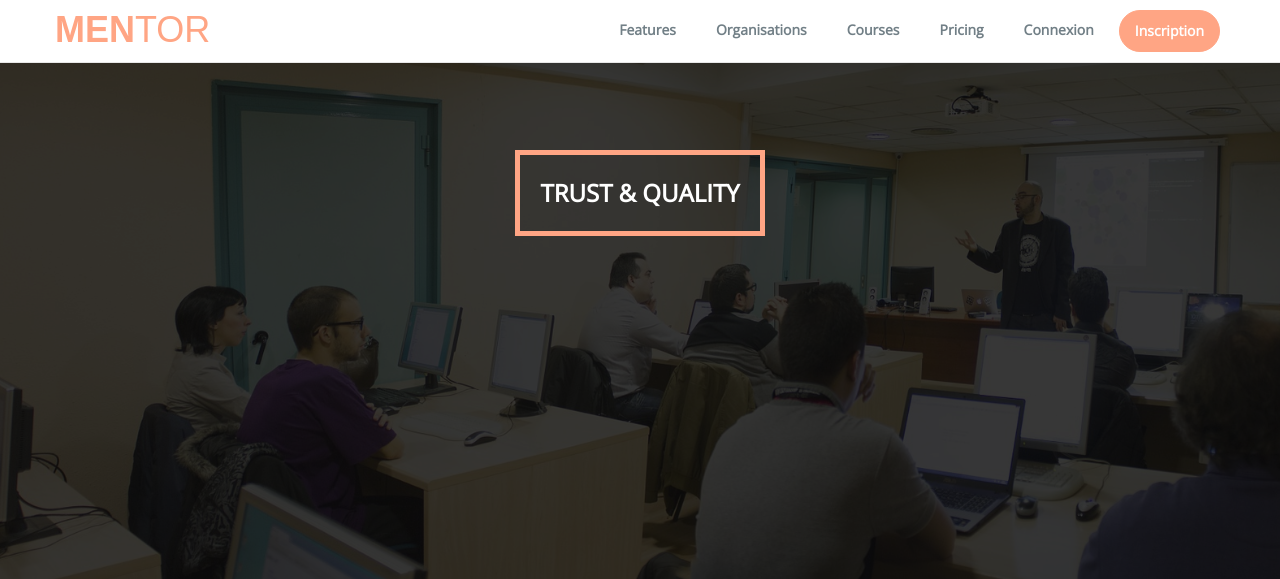
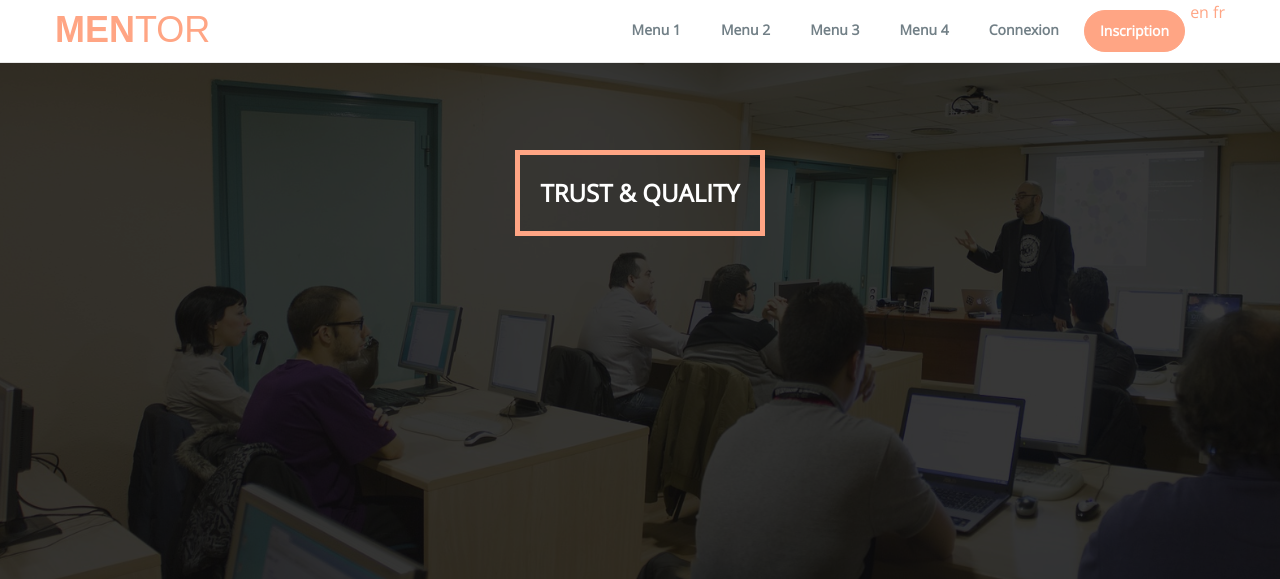
Before and after one commit to jonathancaron/bootstrap, a PHP site: page /index.php in a window 1280 px wide. Shown: the top 579 px of the page. Run offline with PHP 8.4, Linux system fonts and the light colour scheme; some libraries are stand-ins or nearby versions; some web fonts are replaced.

Commit message:
bootstrap 1.1.4 - finalisation insertion json

```diff
--- a/includes/navbar.php
+++ b/includes/navbar.php
@@ -1,4 +1,4 @@
-<?php include('./assets/requires/dblog.php'); ?>
+<?php //include('./assets/requires/dblog.php'); ?>
 <link href="http://designers.hubspot.com/hs-fs/hub/327485/file-2054199286-css/font-awesome.css" rel="stylesheet">
 <link rel="stylesheet" type="text/css" href="css/inc/next.css">
 
@@ -6,14 +6,14 @@
 <?php
 $lang = $fr_class = $en_class = '';
 /* Récupération de la langue dans la chaîne get */
-$lang = (isset($_GET['lang']) && file_exists('lang/'.$_GET['lang'].'.json')) ? $_GET['lang'] : 'fr';
+$lang = (isset($_GET['lang']) && file_exists('./json/'.$_GET['lang'].'.json')) ? $_GET['lang'] : 'fr';
 /* Définition de la class pour les liens de langue */
-if ($lang == 'inscription')
+if ($lang == 'fr')
     $fr_class = ' class="active"';
 else
     $en_class = ' class="active"';
 /* Récupération du contenu du fichier .json */
-$contenu_fichier_json = file_get_contents('lang/'.$lang.'.json');
+$contenu_fichier_json = file_get_contents('./json/'.$lang.'.json');
 /* Les données sont récupérées sous forme de tableau (true) */
 $tr = json_decode($contenu_fichier_json, true);
 ?>
@@ -27,16 +27,17 @@ $tr = json_decode($contenu_fichier_json, true);
       <span class="icon-bar"></span>
       <span class="icon-bar"></span>
     </button>
-    <a class="navbar-brand" href="index.php">Men<span>tor</span></a>
+    <a class="navbar-brand" href="index.php"><?php echo $tr['titre_1'] ?><span><?php echo $tr['titre_2'] ?></span></a>
     </div>
     <div class="collapse navbar-collapse" id="myNavbar">
     <ul class="nav navbar-nav navbar-right">
-      <li><a href="#feature">Features</a></li>
-      <li><a href="#organisations">Organisations</a></li>
-      <li><a href="#courses">Courses</a></li>
-      <li><a href="#pricing">Pricing</a></li>
-      <li><a href="#" data-target="#login" data-toggle="modal">Connexion</a></li>
-      <li class="btn-trial"><a href="#" data-target="#register" data-toggle="modal">Inscription</a></li>
+      <li><a href="#feature"><?php echo $tr['categorie_1'] ?></a></li>
+      <li><a href="#organisations"><?php echo $tr['categorie_2'] ?></a></li>
+      <li><a href="#courses"><?php echo $tr['categorie_3'] ?></a></li>
+      <li><a href="#pricing"><?php echo $tr['categorie_4'] ?></a></li>
+      <li><a href="#" data-target="#login" data-toggle="modal"><?php echo $tr['categorie_log'] ?></a></li>
+      <li class="btn-trial"><a href="#" data-target="#register" data-toggle="modal"><?php echo $tr['categorie_reg'] ?></a></li>
+      <li><nav><a<?php echo $en_class ?> href="?lang=en">en</a> <a<?php echo $fr_class ?> href="?lang=fr">fr</a></nav></li>
     </ul>
     </div>
   </div>
@@ -50,12 +51,12 @@ $tr = json_decode($contenu_fichier_json, true);
     <div class="modal-content">
       <div class="modal-header">
         <button type="button" class="close" data-dismiss="modal">&times;</button>
-        <h4 class="modal-title text-center form-title">Connexion</h4>
+        <h4 class="modal-title text-center form-title"><?php echo $tr['categorie_log'] ?></h4>
       </div>
       <div class="modal-body padtrbl">
 
         <div class="login-box-body">
-          <p class="login-box-msg">Connexion au panel utilisateur</p>
+          <p class="login-box-msg"><?php echo $tr['log1'] ?></p>
           <div class="form-group">
             <form name="connexion" id="loginForm" action="profil.php" method="post">
                          <div class="form-group has-feedback"> <!----- username -------------->
@@ -101,12 +102,12 @@ $tr = json_decode($contenu_fichier_json, true);
         <div class="modal-content">
           <div class="modal-header">
             <button type="button" class="close" data-dismiss="modal">&times;</button>
-            <h4 class="modal-title text-center form-title">Inscription</h4>
+            <h4 class="modal-title text-center form-title"><?php echo $tr['categorie_reg'] ?></h4>
           </div>
           <div class="modal-body padtrbl">
 
             <div class="login-box-body">
-              <p class="login-box-msg">Une fois inscrit, vous pourrez modifier votre espace personnel et commencer à postuler pour des jobs étudiants et/ou des missions.</p>
+              <p class="login-box-msg"><?php echo $tr['reg1'] ?></p>
               <div class="form-group">
                 <form name="connexion" id="loginForm" action="profil.php" method="post">
 
--- a/index.php
+++ b/index.php
@@ -4,7 +4,7 @@
     <?php include('./requires/header.php'); ?>
   </head>
   <body>
-    <?php include('./requires/dblog.php'); ?>
+    <?php //include('./requires/dblog.php'); ?>
     <?php  include('./includes/navbar.php'); ?>
 
     <!--Banner-->
--- a/json/fr.json
+++ b/json/fr.json
@@ -0,0 +1,26 @@
+{
+  "titre_1":"Men",
+    "titre_2":"Tor",
+  "categorie_1":"Menu 1",
+    "categorie_2":"Menu 2",
+      "categorie_3":"Menu 3",
+        "categorie_4":"Menu 4",
+          "categorie_5":"Menu 5",
+            "categorie_log":"Connexion",
+              "categorie_reg":"Inscription",
+    "log1":"Connexion au panel utilisateur",
+    "reg1":"Une fois inscrit, vous pourrez modifier votre espace personnel et commencer à postuler pour des jobs étudiants et/ou des missions.",
+
+    "prof1":"Fiche d'information",
+    "prof2":"Mes messages",
+    "prof3":"De",
+    "prof4":"Titre",
+    "prof5":"Message",
+
+    "prof6":"Infortmations de contact ",
+    "prof7":"<strong>Contactez ce profil dès aujourd'hui !</strong><br>Vérifiez les horaires de contact du destinataire ci-dessous.",
+    "prof8":"Téléphone",
+    "prof9":"Email",
+    "prof10":"Horaire de contact en semaine",
+    "prof11":"Horaire de contact le week-end"
+}
```
Also changed, not shown: json/en.json (+22 -1 lines), profil.php (+12 -12 lines), README.md (added).
